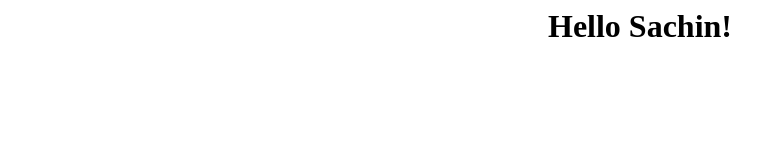
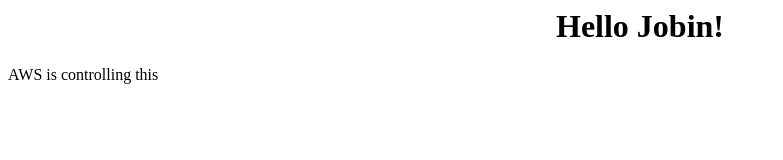
Before and after one commit to hrushikeshpotbhare/aws-code-deploy, a plain HTML site: page index.html in a window 1280 px wide. Shown: the whole page, without its empty margins (0-783 px from the left). Drawn offline with Linux system fonts and the light colour scheme.

Commit message:
Update index.html

```diff
--- a/index.html
+++ b/index.html
@@ -4,7 +4,8 @@
   </head>
   <body>
    <center><h1>
-  Hello Sachin!
+  Hello Jobin!
    </h1></center>
+    <p> AWS is controlling this</p>
      </body>
 </html>
```
